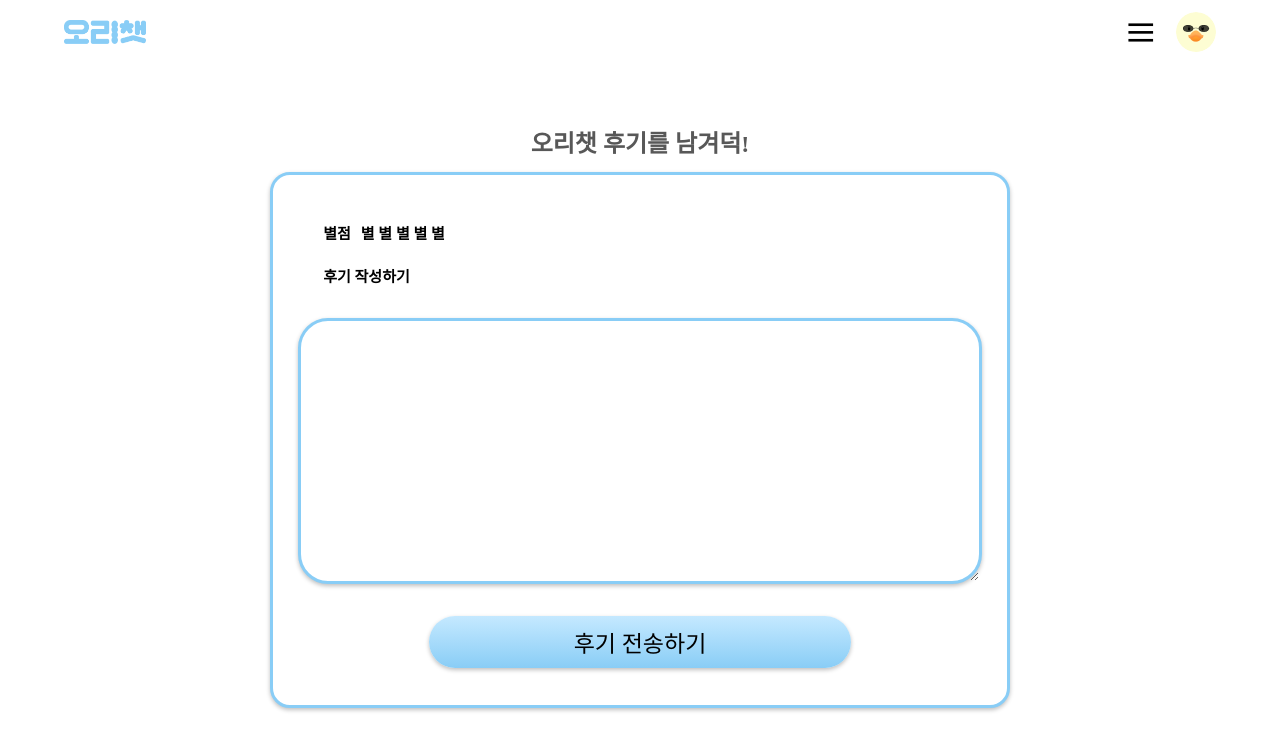
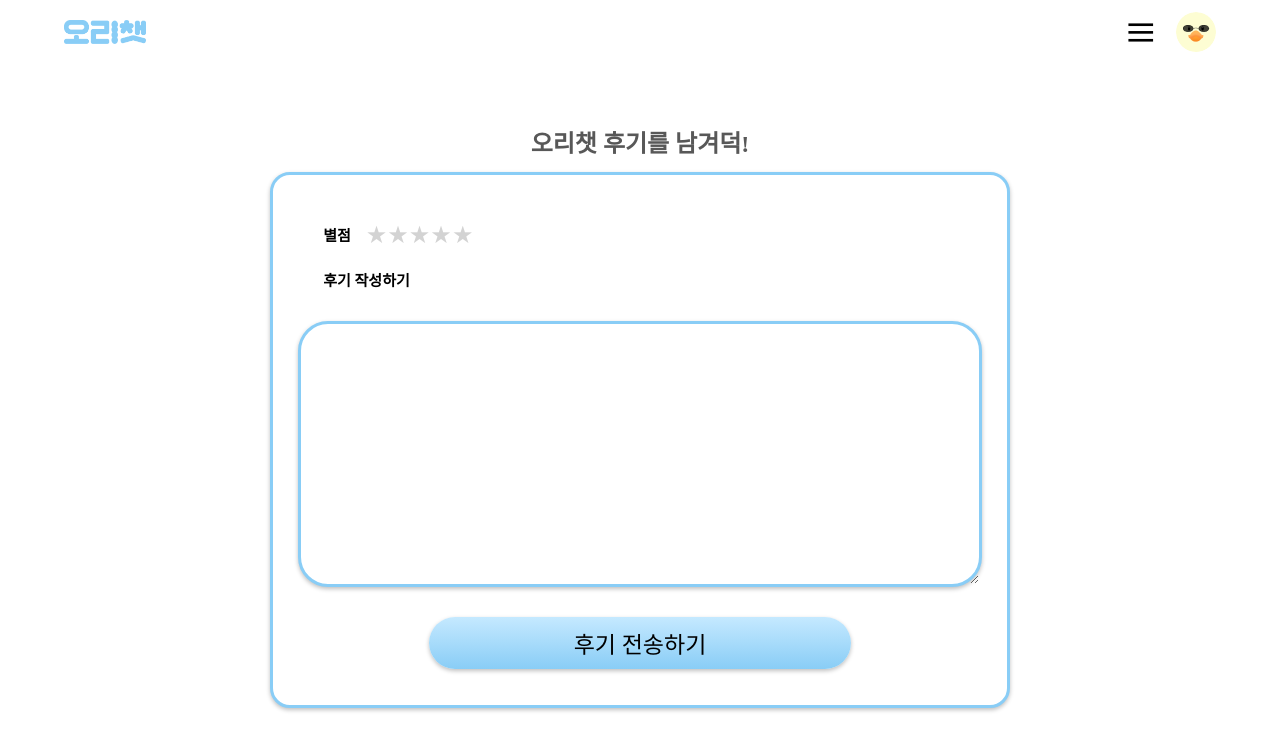
Before and after one commit to Team-All-It-Chat/AIC-Web, a React (Create React App) app: page /writeReview in a window 1280 px wide. Shown: the top 750 px of the page. Built offline with nearby package versions, Linux system fonts and the light colour scheme; a web font is replaced by a local one.

Commit message:
[FEAT] 별점 기능 구현 완료!

```diff
--- a/src/components/apply/Review.jsx
+++ b/src/components/apply/Review.jsx
@@ -2,14 +2,17 @@ import React, { useState } from "react";
 import CommunityNavBar from "../community/CommunityNavBar";
 import { styled } from "styled-components";
 import ChatModal from "../common/ChatModal";
+import StarRating from "./StarRate";
 
 const Review = () => {
+  const [rate, setRate] = useState(0);
   const [modal, setModal] = useState(false);
 
   const onClick = () => {
     const confirmed = window.confirm("전송하시겠습니까?");
     if (confirmed) {
       setModal(true);
+      console.log(rate);
     }
   };
 
@@ -21,7 +24,7 @@ const Review = () => {
         <ReviewSection>
           <StarWrapper>
             <Text>별점</Text>
-            <Star>별 별 별 별 별</Star>
+            <StarRating onChange={setRate} />
           </StarWrapper>
           <Text2>후기 작성하기</Text2>
           <Review2 />
@@ -34,12 +37,6 @@ const Review = () => {
 };
 
 export default Review;
-
-const Star = styled.div`
-  font-size: 15px;
-  font-weight: bold;
-  margin-left: 1rem;
-`;
 
 const Text2 = styled.div`
   font-size: 15px;
@@ -87,10 +84,11 @@ const Review2 = styled.textarea`
 const StarWrapper = styled.div`
   display: flex;
   justify-content: start;
+  align-items: center;
   width: 90%;
-  /* background-color: grey */
   padding: 10px;
   padding-bottom: 0;
+  gap: 15px;
 `;
 
 const Text = styled.div`
--- /dev/null
+++ b/src/components/apply/StarRate.jsx
@@ -0,0 +1,37 @@
+import React, { useState } from "react";
+import styled from "styled-components";
+
+const StarRating = ({ onChange }) => {
+  const [rate, setRate] = useState(0);
+
+  const handleStarClick = (select) => {
+    setRate(select);
+    onChange(select);
+  };
+
+  return (
+    <StarContainer>
+      {[1, 2, 3, 4, 5].map((star) => (
+        <Star
+          key={star}
+          filled={star <= rate}
+          onClick={() => handleStarClick(star)}
+        >
+          ★
+        </Star>
+      ))}
+    </StarContainer>
+  );
+};
+
+export default StarRating;
+
+const StarContainer = styled.div`
+  display: inline-block;
+`;
+
+const Star = styled.span`
+  font-size: 24px;
+  color: ${({ filled }) => (filled ? "gold" : "lightgray")};
+  cursor: pointer;
+`;
```
